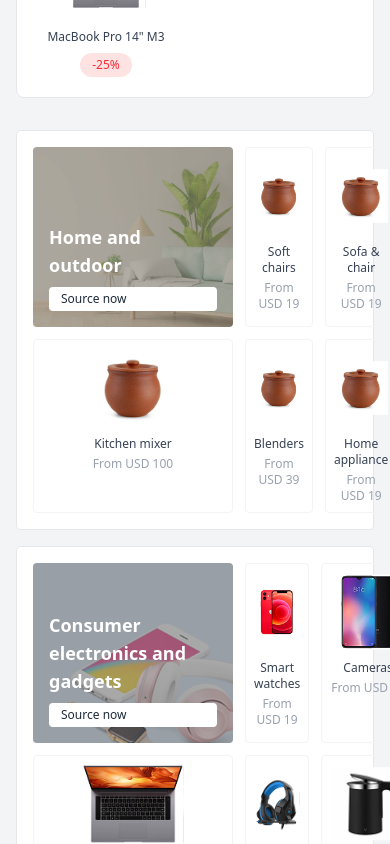
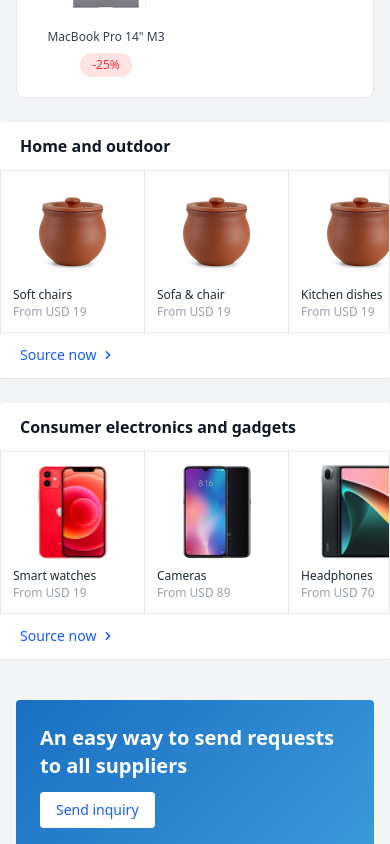
Before and after one commit to m-faizan-adill/ecommerce-fullstack-design-FE, a Next.js app: page / in a window 390 px wide. Shown: the part 900-1744 px from the top of the page. Built offline with nearby package versions, Linux system fonts and the light colour scheme.

Commit message:
feat(ui): redesign CategorySection with responsive grid and mobile horizontal scroll

```diff
--- a/src/components/sections/CategorySection.tsx
+++ b/src/components/sections/CategorySection.tsx
@@ -9,44 +9,131 @@ interface CategoryItem {
 interface CategorySectionProps {
   title: string;
   bannerImage: string;
-  bannerLabel: string;
   items: CategoryItem[];
   cols?: number;
 }
 
 export default function CategorySection({
-  title,
   bannerImage,
-  bannerLabel,
   items,
   cols = 4,
+  title = "Home and outdoor",
 }: CategorySectionProps) {
+  const row1 = items.slice(0, cols);
+  const row2 = items.slice(cols, cols * 2);
+
   return (
-    <section className="px-4 lg:px-6 py-2">
-      <div className="bg-white border border-gray-200 rounded p-4">
-        <div className={`grid gap-3`} style={{ gridTemplateColumns: `200px repeat(${cols}, 1fr)` }}>
-          {/* Banner */}
-          <div className="relative rounded overflow-hidden min-h-45">
+    <section className="lg:px-6 pb-6">
+      <div className="bg-white md:border border-gray-200 rounded">
+
+        <div className="hidden md:grid rounded overflow-hidden"
+          style={{
+            gridTemplateColumns: `250px repeat(${cols}, 1fr)`,
+            gridTemplateRows: "auto auto",
+          }}
+        >
+          {/* Banner — spans both rows */}
+          <div className="row-span-2 relative min-h-44">
             <Image src={bannerImage} alt={title} fill className="object-cover" />
-            <div className="absolute inset-0 bg-black/30 flex flex-col justify-end p-4">
-              <h2 className="font-bold text-white text-lg">{title}</h2>
-              <a href="#" className="mt-2 inline-block bg-white text-gray-800 text-xs px-3 py-1 rounded hover:bg-gray-100">
+            <div className="absolute inset-0 bg-black/30 flex flex-col justify-start p-4">
+              <h2 className="font-bold text-white text-lg leading-snug">{title}</h2>
+              <a
+                href="#"
+                className="mt-2 inline-block bg-white text-gray-800 text-xs px-3 py-1 rounded hover:bg-gray-100 w-fit"
+              >
                 Source now
               </a>
             </div>
           </div>
 
-          {/* Items grid */}
-          {items.map((item, i) => (
-            <a key={i} href="#" className="group text-center p-2 border border-gray-100 rounded hover:shadow-sm transition-shadow">
-              <div className="relative w-full h-20 mb-2">
+          {/* Row 1 items */}
+          {row1.map((item, i) => (
+            <div className="border border-gray-200">
+              <a
+                key={`r1-${i}`}
+                href="#"
+                className="flex flex-col justify-between p-3 hover:bg-gray-50 transition-colors"
+              >
+                <div>
+                  <p className="text-xs font-medium text-gray-800 line-clamp-2 leading-tight">
+                    {item.name}
+                  </p>
+                  <p className="text-xs text-gray-400 mt-0.5">From</p>
+                  <p className="text-xs text-gray-500">USD {item.price}</p>
+                </div>
+                <div className="relative w-full h-16 mt-2">
+                  <Image src={item.image} alt={item.name} fill className="object-contain" />
+                </div>
+              </a>
+            </div>
+          ))}
+
+          {/* Row 2 items */}
+          {row2.map((item, i) => (
+            <a
+              key={`r2-${i}`}
+              href="#"
+              className="flex flex-col justify-between border border-gray-200 p-3 bg-white hover:bg-gray-50 transition-colors"
+              style={{ gridColumnStart: i + 2 }}
+            >
+              <div>
+                <p className="text-xs font-medium text-gray-800 line-clamp-2 leading-tight">
+                  {item.name}
+                </p>
+                <p className="text-xs text-gray-400 mt-0.5">From</p>
+                <p className="text-xs text-gray-500">USD {item.price}</p>
+              </div>
+              <div className="relative w-full h-16 mt-2">
                 <Image src={item.image} alt={item.name} fill className="object-contain" />
               </div>
-              <p className="text-xs text-gray-700 line-clamp-2">{item.name}</p>
-              <p className="text-xs text-gray-400 mt-1">From USD {item.price}</p>
             </a>
           ))}
         </div>
+
+        {/* ── MOBILE (below md) ── */}
+        <div className="md:hidden py-3 border-b border-gray-200">
+          <h2 className="font-bold text-gray-900 text-base mb-3 pl-5 md:pl-0">{title}</h2>
+
+          {/* Horizontal scroll row */}
+          <div className="flex overflow-x-auto scrollbar-hide divide-x divide-gray-200 border border-gray-200 md:rounded">
+            {items.map((item, i) => (
+              <a
+                key={i}
+                href="#"
+                className="shrink-0 w-36 p-3 flex flex-col items-start md:bg-white hover:bg-gray-50 transition-colors"
+              >
+                <div className="relative w-full h-24 mb-2">
+                  <Image src={item.image} alt={item.name} fill className="object-contain mix-blend-multiply" />
+                </div>
+                <p className="text-xs font-medium text-gray-800 line-clamp-2 leading-tight w-full">
+                  {item.name}
+                </p>
+                <p className="text-xs text-gray-400 mt-0.5">From USD {item.price}</p>
+              </a>
+            ))}
+          </div>
+
+          {/* Source now link */}
+          <a
+            href="#"
+            className="inline-flex items-center gap-1 mt-3 pl-5 md:pl-0 text-sm text-blue-600 font-medium hover:underline"
+          >
+            Source now
+            <svg
+              xmlns="http://www.w3.org/2000/svg"
+              className="w-4 h-4"
+              viewBox="0 0 20 20"
+              fill="currentColor"
+            >
+              <path
+                fillRule="evenodd"
+                d="M7.293 14.707a1 1 0 010-1.414L10.586 10 7.293 6.707a1 1 0 011.414-1.414l4 4a1 1 0 010 1.414l-4 4a1 1 0 01-1.414 0z"
+                clipRule="evenodd"
+              />
+            </svg>
+          </a>
+        </div>
+
       </div>
     </section>
   );
```
